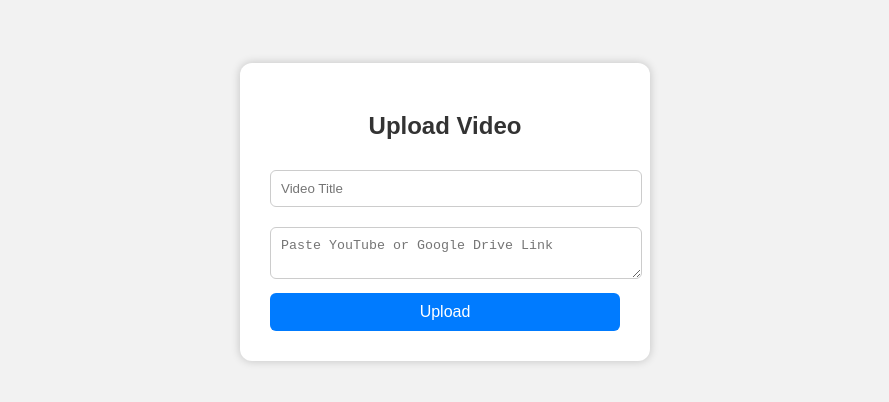
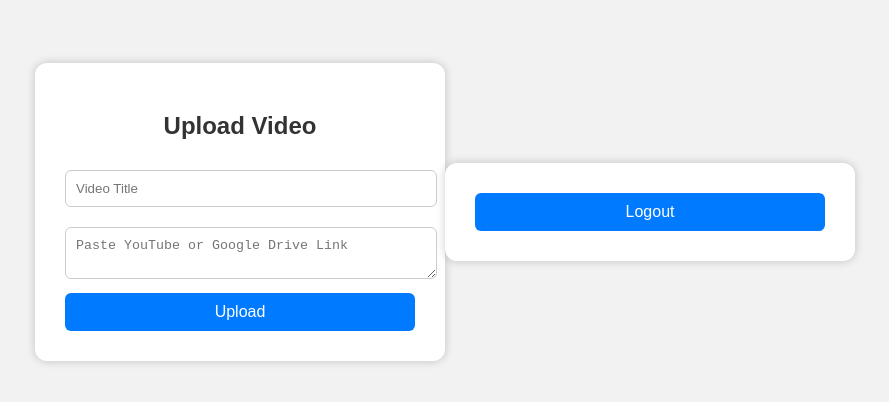
Before and after one commit to HARSHA164-ai/COLLEGE-WEB-SITE, a plain HTML site: page faculty.html in a window 1280 px wide. Shown: the part 196-598 px from the top of the page, without its empty margins (195-1084 px from the left). Drawn offline with Linux system fonts and the light colour scheme; no server answers.

Commit message:
MM chaptare movie

```diff
--- a/faculty.html
+++ b/faculty.html
@@ -83,6 +83,10 @@
     <button id="uploadBtn">Upload</button>
   </div>
 
+  <div class="upload-box">
+    <button onclick="logout()">Logout</button>
+  </div>
+
   <script type="module">
     import { initializeApp } from "https://www.gstatic.com/firebasejs/10.12.0/firebase-app.js";
     import { getFirestore, collection, addDoc, serverTimestamp } from "https://www.gstatic.com/firebasejs/10.12.0/firebase-firestore.js";
@@ -132,6 +136,21 @@
       });
     });
   </script>
+  <script>
+        function logout() {
+            import('./firebase.js').then(({ auth }) => {
+                import('https://www.gstatic.com/firebasejs/10.12.0/firebase-auth.js')
+                    .then(({ signOut }) => {
+                        signOut(auth).then(() => {
+                            window.location.href = "index.html";
+                        });
+                    });
+            });
+        }
+
+
+
+    </script>
 </body>
 
 </html>
```
Also changed, not shown: student.html (+18 -0 lines).
